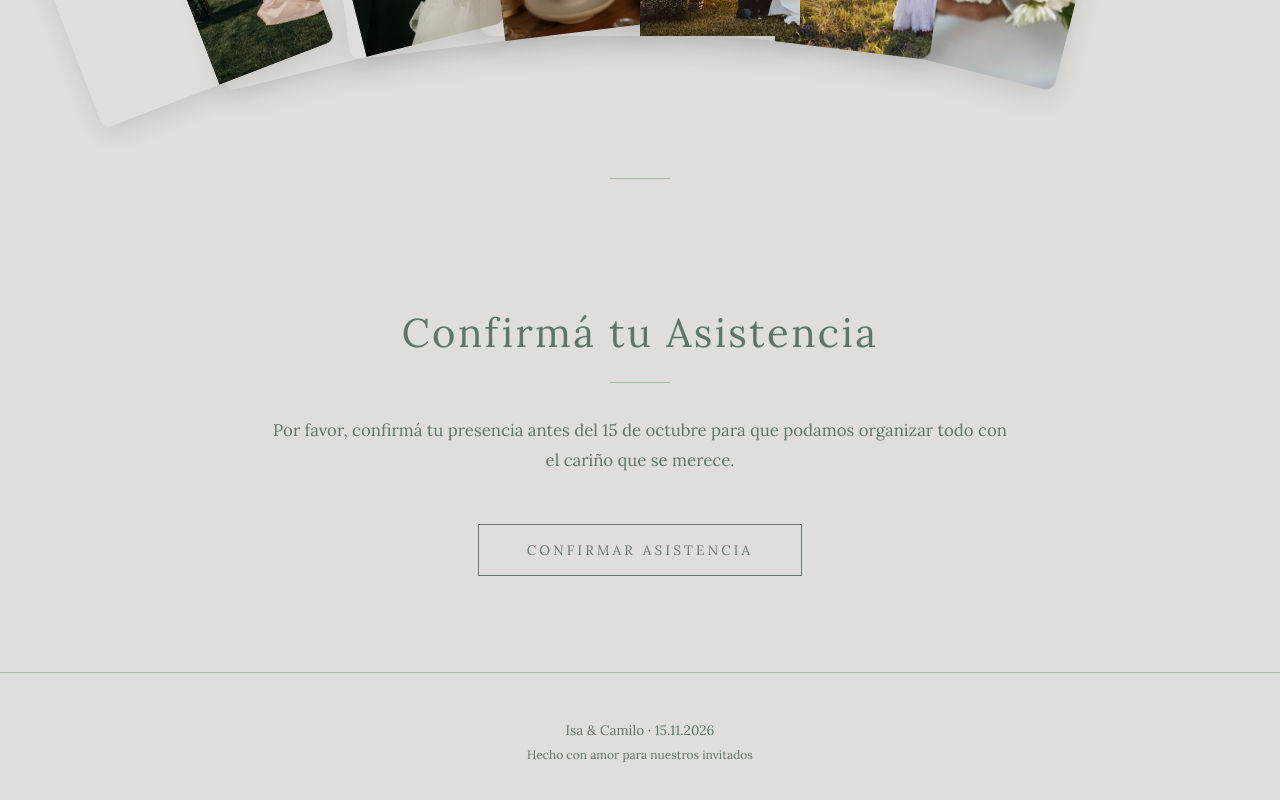
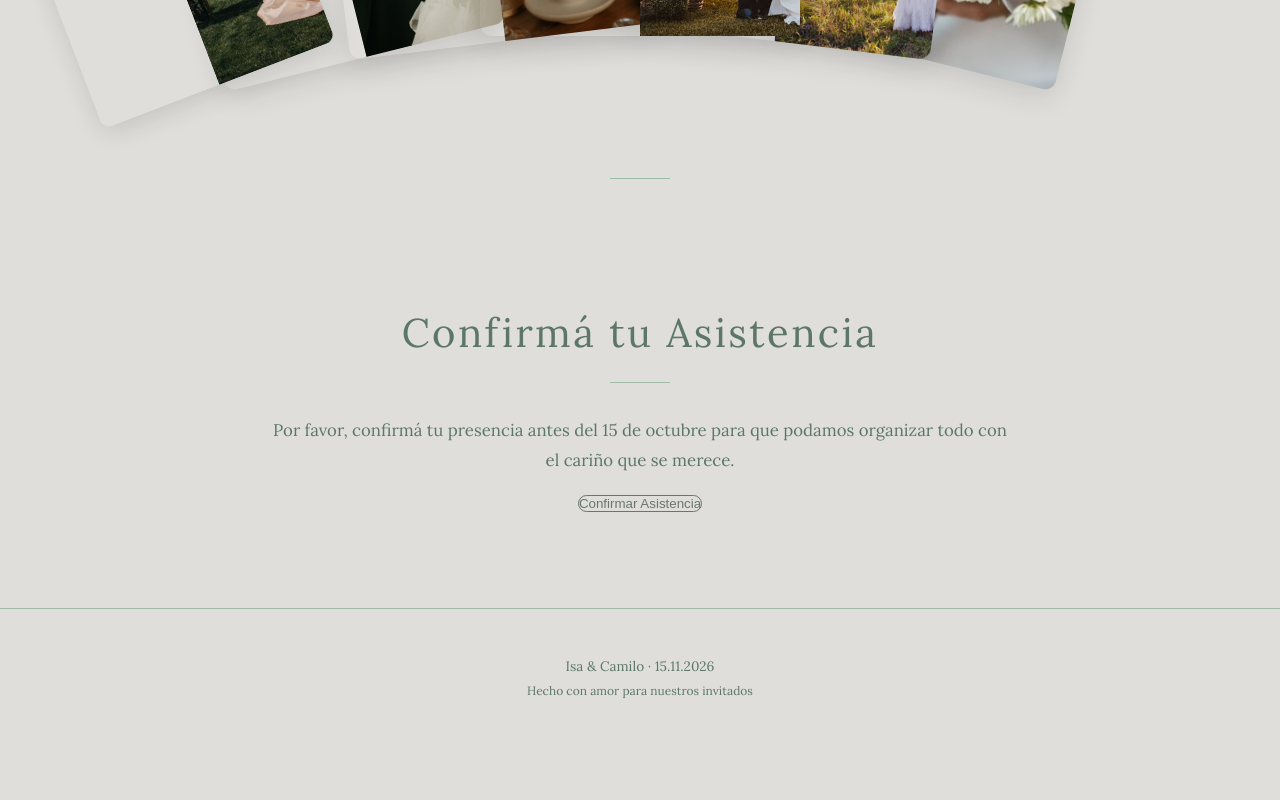
Before and after one commit to icristinahincapie-pantone/Isa-Camilo-React, a React (Vite) app: page / in a window 1280 px wide. Shown: the part 2651-3451 px from the top of the page. After the commit the page ends 3397 px from the top, so only its background shows below. Built offline with nearby package versions, Linux system fonts and the light colour scheme.

Commit message:
feat: replace RSVP button with GlassButton component

```diff
--- a/src/App.css
+++ b/src/App.css
@@ -153,28 +153,6 @@
   color: var(--text);
 }
 
-.rsvp-btn {
-  display: inline-block;
-  padding: 1rem 3rem;
-  border: 1px solid #697670;
-  background: transparent;
-  color: #697670;
-  font-family: 'Lora', serif;
-  font-size: 0.85rem;
-  letter-spacing: 0.2rem;
-  text-transform: uppercase;
-  text-decoration: none;
-  transition: all 0.3s;
-  cursor: pointer;
-  margin-top: 2rem;
-}
-
-.rsvp-btn:hover {
-  background: #697670;
-  color: white;
-  border-color: #697670;
-}
-
 .fan-layout {
   min-height: 520px;
 }
--- a/src/App.jsx
+++ b/src/App.jsx
@@ -1,6 +1,7 @@
 import { useEffect, useState } from 'react'
 import './App.css'
 import GalleryFan from './components/ui/demo'
+import { GlassButton } from './components/ui/glass-button'
 
 function Countdown({ target }) {
   const [time, setTime] = useState({ days: 0, hours: 0, minutes: 0, seconds: 0 })
@@ -116,8 +117,10 @@ function App() {
           Por favor, confirmá tu presencia antes del 15 de octubre para que
           podamos organizar todo con el cariño que se merece.
         </p>
-        <a href="mailto:isa.camilo@email.com" className="rsvp-btn">
-          Confirmar Asistencia
+        <a href="mailto:isa.camilo@email.com" className="inline-block">
+          <GlassButton size="lg">
+            Confirmar Asistencia
+          </GlassButton>
         </a>
       </section>
 
--- /dev/null
+++ b/src/components/ui/glass-button.tsx
@@ -0,0 +1,70 @@
+import * as React from "react";
+import { cva, type VariantProps } from "class-variance-authority";
+
+function cn(...inputs: (string | undefined | null | false)[]): string {
+  return inputs.filter(Boolean).join(" ");
+}
+
+const glassButtonVariants = cva(
+  "relative isolate cursor-pointer rounded-full transition-all duration-300",
+  {
+    variants: {
+      size: {
+        default: "text-base font-medium",
+        sm: "text-sm font-medium",
+        lg: "text-lg font-medium",
+        icon: "h-10 w-10",
+      },
+    },
+    defaultVariants: {
+      size: "default",
+    },
+  }
+);
+
+const glassButtonTextVariants = cva(
+  "relative block select-none tracking-tighter",
+  {
+    variants: {
+      size: {
+        default: "px-6 py-3.5",
+        sm: "px-4 py-2",
+        lg: "px-8 py-4",
+        icon: "flex h-10 w-10 items-center justify-center",
+      },
+    },
+    defaultVariants: {
+      size: "default",
+    },
+  }
+);
+
+export interface GlassButtonProps
+  extends React.ButtonHTMLAttributes<HTMLButtonElement>,
+    VariantProps<typeof glassButtonVariants> {
+  contentClassName?: string;
+}
+
+const GlassButton = React.forwardRef<HTMLButtonElement, GlassButtonProps>(
+  ({ className, children, size, contentClassName, ...props }, ref) => {
+    return (
+      <div className={cn("cursor-pointer rounded-full", className)}>
+        <button
+          className={cn(
+            "border border-[#697670] text-[#697670] bg-transparent hover:bg-[#697670] hover:text-white",
+            glassButtonVariants({ size })
+          )}
+          ref={ref}
+          {...props}
+        >
+          <span className={cn(glassButtonTextVariants({ size }), contentClassName)}>
+            {children}
+          </span>
+        </button>
+      </div>
+    );
+  }
+);
+GlassButton.displayName = "GlassButton";
+
+export { GlassButton, glassButtonVariants };
```
